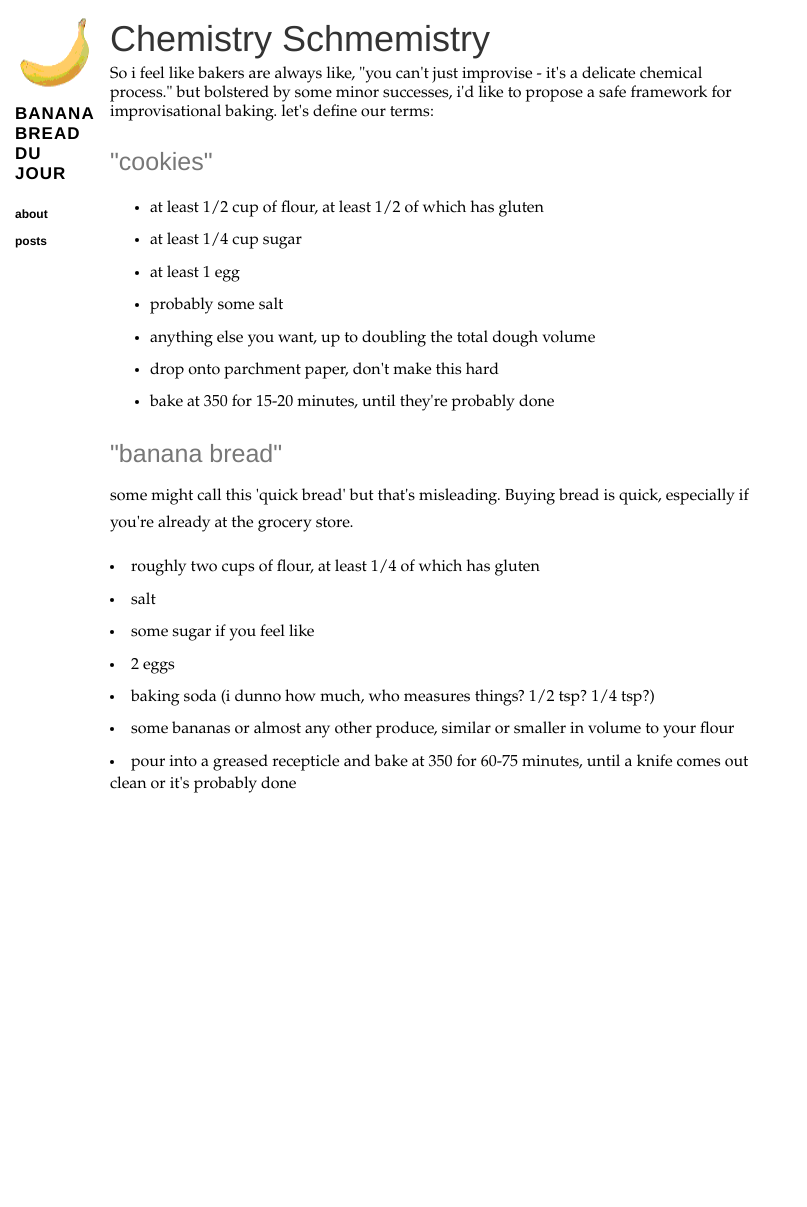
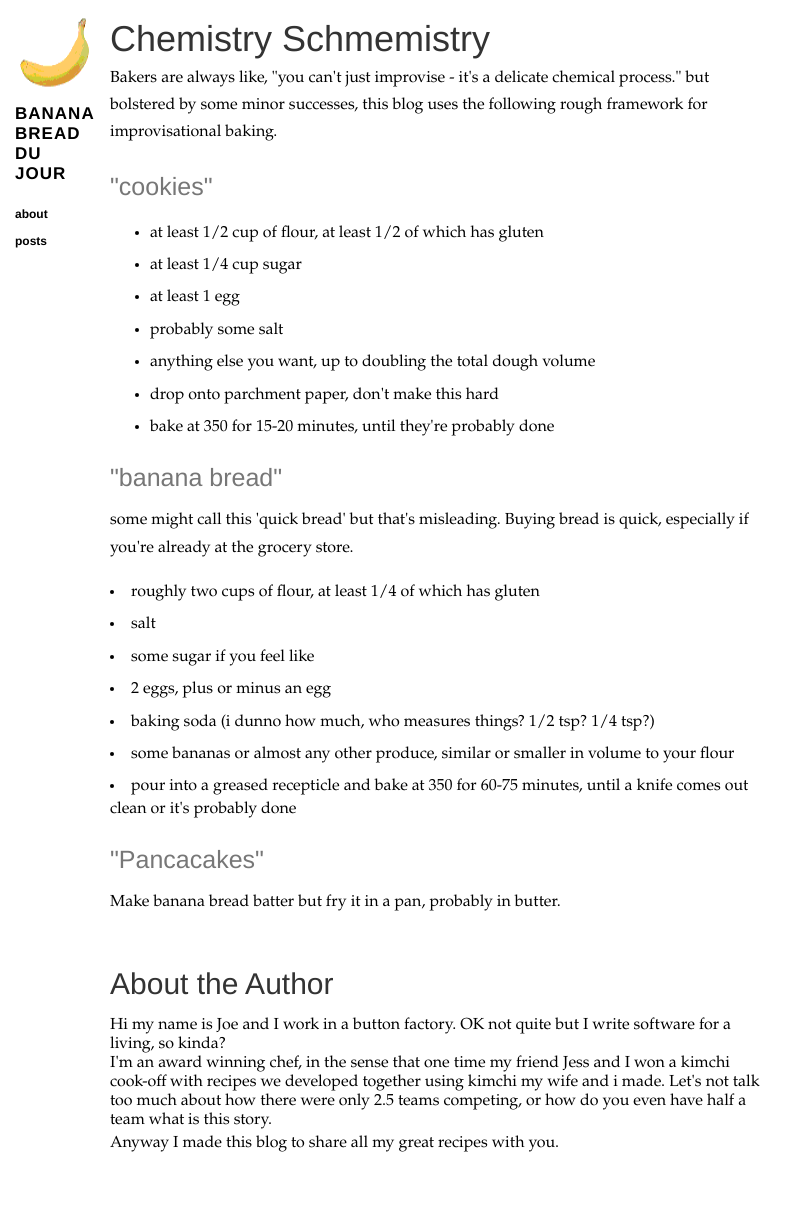
Before and after one commit to joekimmel/bananabread, a Jekyll site: the page built from about.html, in a window 1280 px wide. Shown: the whole page, without its empty margins (0-807 px from the left). Built offline with Jekyll 4.4.1, drawn with Linux system fonts in a browser that asks for light colours; before the commit the page ends 900 px from its top, so only the background shows below that.

Commit message:
improved about page

```diff
--- a/about.html
+++ b/about.html
@@ -6,9 +6,9 @@ title: "About"
 <!-- You can edit this whole page, remove it, or use it as basis for any non-post pages you have. -->
 <section class="content">
   <h1>Chemistry Schmemistry</h1>
-So i feel like bakers are always like,   "you can't just improvise - it's a delicate chemical process."   but bolstered by some minor successes,  i'd like to propose a safe framework for improvisational baking.
-
-let's define our terms:
+  <p>
+    Bakers are always like,   "you can't just improvise - it's a delicate chemical process."   but bolstered by some minor successes,  this blog uses the following rough framework for improvisational baking.
+  </p>
 
   <h3>"cookies"</h3>
   <ul>
@@ -28,8 +28,25 @@ let's define our terms:
   <li> roughly two cups of flour,  at least 1/4 of which has gluten</li>
   <li> salt</li>
   <li> some sugar if you feel like</li>
-   <li> 2 eggs</li>
+  <li> 2 eggs, plus or minus an egg </li>
   <li>baking soda  (i dunno how much, who measures things?   1/2 tsp?  1/4 tsp?)</li>
   <li> some bananas or almost any other produce, similar or smaller in volume to your flour</li>
   <li> pour into a greased recepticle and bake at 350 for 60-75 minutes, until a knife comes out clean or it's probably done</li>
+
+  <h3>"Pancacakes"</h3>
+  <p>
+    Make banana bread batter but fry it in a pan, probably in butter.
+  </p>
 </section>
+
+<section class="content">
+  <h2>About the Author</h2>
+  Hi my name is Joe and I work in a button factory. OK not quite but I write software for a living, so kinda?
+  <br>
+  I'm an award winning chef, in the sense that one time my friend Jess and I won a kimchi cook-off with recipes we developed together using kimchi my wife and i made. Let's not talk too much about how there were only 2.5 teams competing, or how do you even have half a team what is this story.
+  <br>
+  <p>
+    Anyway I made this blog to share all my great recipes with you.
+  </p>
+
+</section>
```
Lines whose indentation alone changed are shown as unchanged.
